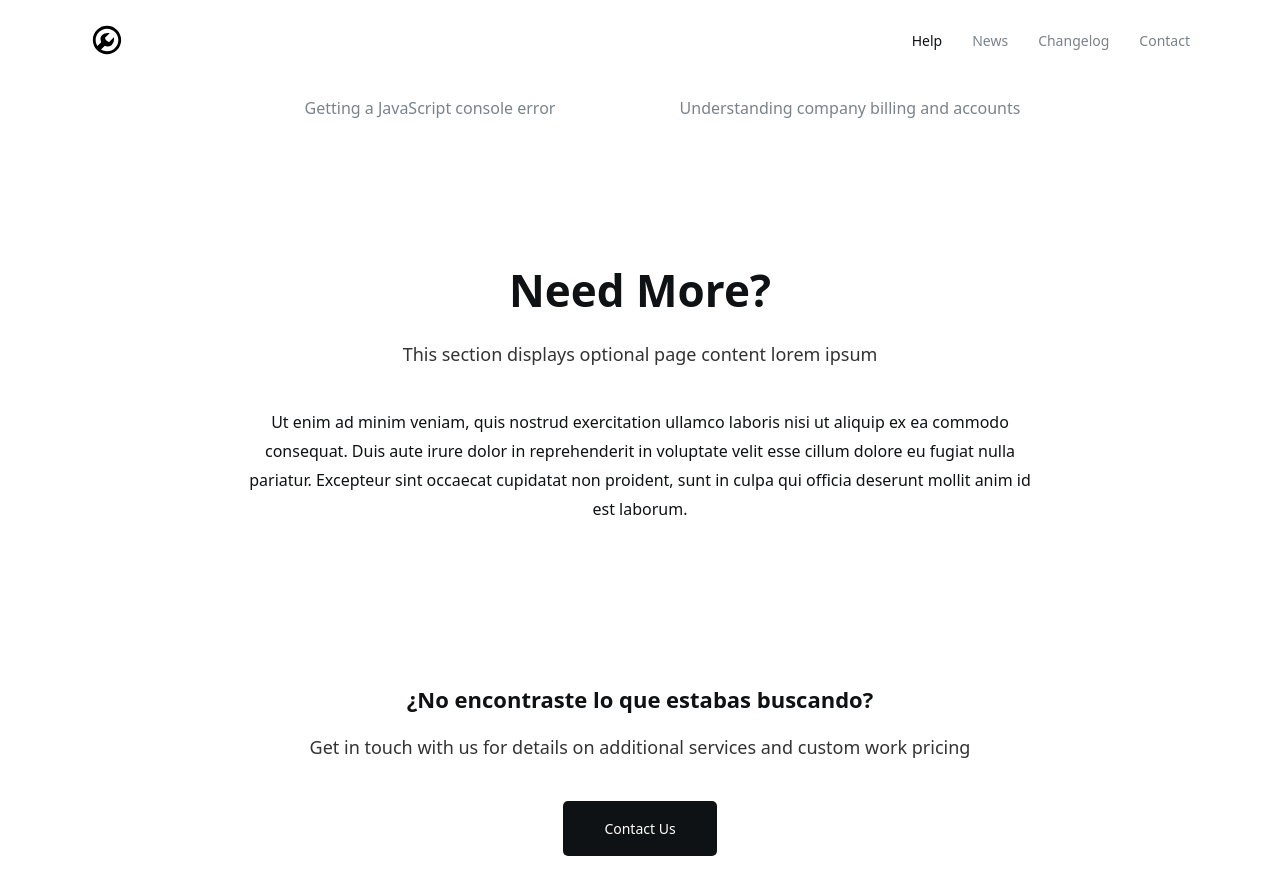
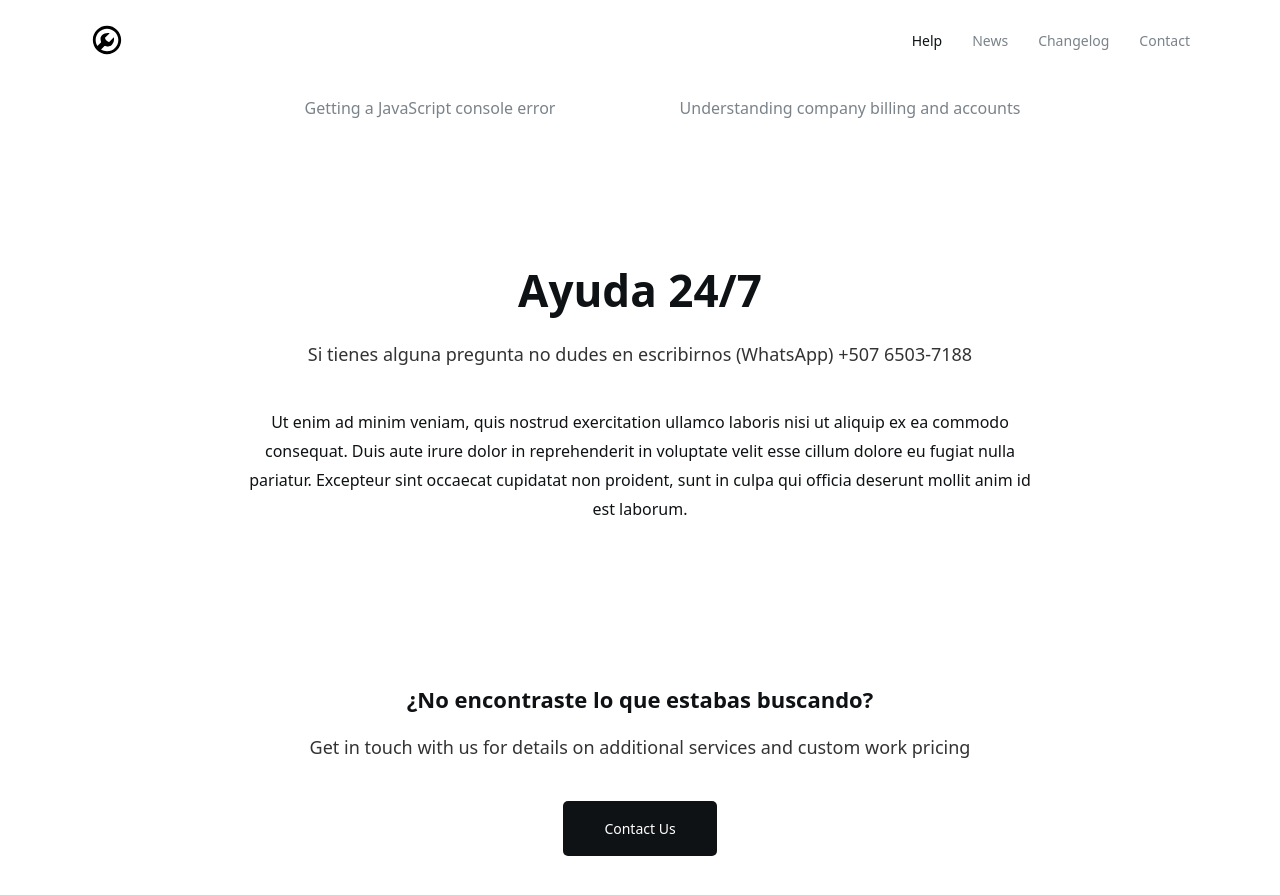
Before and after one commit to jelmii/jelmii.github.io, a Jekyll site: the page built from index.md, in a window 1280 px wide and 900 px high, scrolled down 1516 px. Shown: the top 895 px of the window. Built offline with Jekyll 4.4.1, drawn with Linux system fonts in a browser that asks for light colours.

Commit message:
Update index.md

```diff
--- a/index.md
+++ b/index.md
@@ -13,8 +13,8 @@ featured:
     title: Lo más buscado
     tag: featured
 section:
-    title: Need More?
-    subtitle: This section displays optional page content lorem ipsum
+    title: Ayuda 24/7
+    subtitle: Si tienes alguna pregunta no dudes en escribirnos (WhatsApp) +507 6503-7188
 cta:
     title: ¿No encontraste lo que estabas buscando?
     subtitle: Get in touch with us for details on additional services and custom work pricing
```
